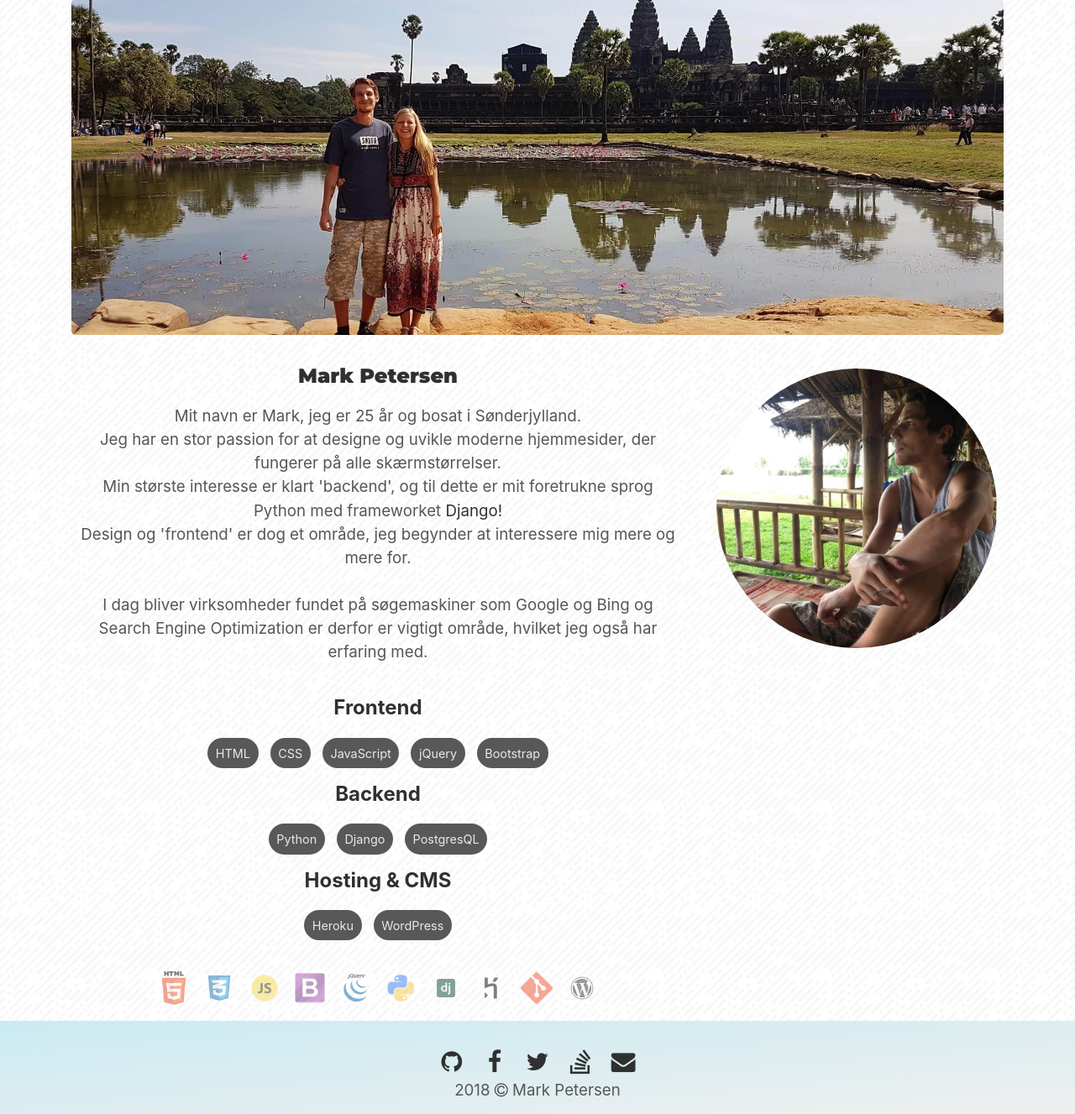
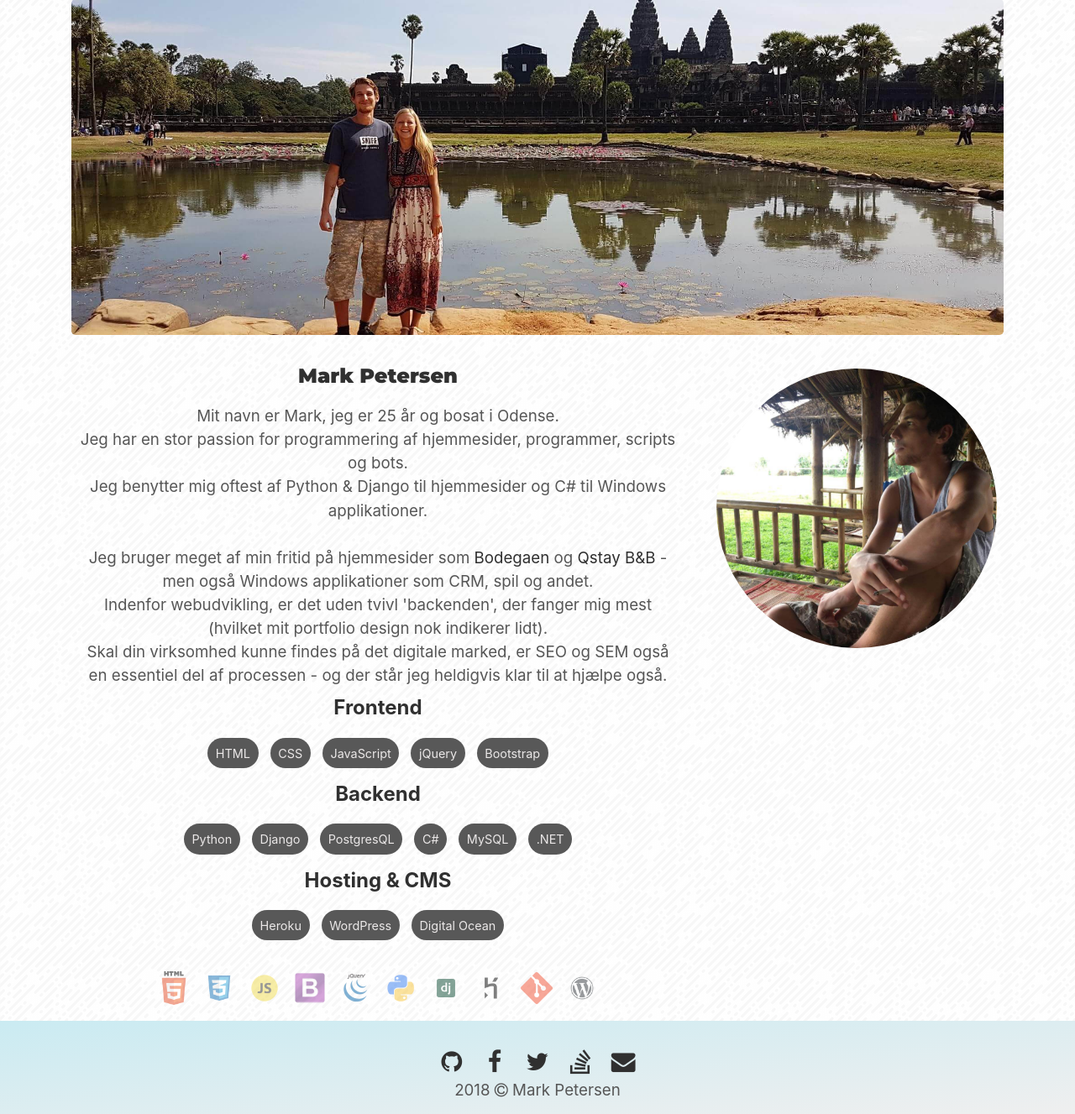
Before and after one commit to MarkP92/personal-portfolio, a Django app: page /om/ in a window 1280 px wide. Shown: the part 66-1393 px from the top of the page at 84% size. Run offline with Django 3.2, Linux system fonts and the light colour scheme; some libraries are stand-ins or nearby versions.

Commit message:
changes to about

```diff
--- a/about/templates/about/about.html
+++ b/about/templates/about/about.html
@@ -10,11 +10,12 @@
             <div class="col-lg-8 col-sm-12">
                     <h1 class="display-5">Mark Petersen</h1>
                 <p>
-                    Mit navn er Mark, jeg er 25 år og bosat i Sønderjylland.<br />
-                    Jeg har en stor passion for at designe og uvikle moderne hjemmesider, der fungerer på alle skærmstørrelser.<br />
-                    Min største interesse er klart 'backend', og til dette er mit foretrukne sprog Python med frameworket <a href="https://www.djangoproject.com/">Django!</a><br />
-                    Design og 'frontend' er dog et område, jeg begynder at interessere mig mere og mere for.<br /><br />
-                    I dag bliver virksomheder fundet på søgemaskiner som Google og Bing og Search Engine Optimization er derfor er vigtigt område, hvilket jeg også har erfaring med.<br /><br />
+                    Mit navn er Mark, jeg er 25 år og bosat i Odense.<br />
+                    Jeg har en stor passion for programmering af hjemmesider, programmer, scripts og bots.<br />
+                    Jeg benytter mig oftest af Python & Django til hjemmesider og C# til Windows applikationer.<br /><br />
+                    Jeg bruger meget af min fritid på hjemmesider som <a href="https://www.bodegaenodense.dk" rel="noopener" target="_blank">Bodegaen</a> og <a href="https://qstay.dk" rel="noopener" target="_blank">Qstay B&B</a> - men også Windows applikationer som CRM, spil og andet.<br />
+                    Indenfor webudvikling, er det uden tvivl 'backenden', der fanger mig mest (hvilket mit portfolio design nok indikerer lidt).<br />
+                    Skal din virksomhed kunne findes på det digitale marked, er SEO og SEM også en essentiel del af processen - og der står jeg heldigvis klar til at hjælpe også.
                 </p>
                 <div class="skill-list">
                     <h5 class="mb-1"><strong>Frontend</strong></h5>
@@ -30,11 +31,15 @@
                         <li><span class="code-box">Python</span></li>
                         <li><span class="code-box">Django</span></li>
                         <li><span class="code-box">PostgresQL</span></li>
+                        <li><span class="code-box">C#</span></li>
+                        <li><span class="code-box">MySQL</span></li>
+                        <li><span class="code-box">.NET</span></li>
                     </ul>
                     <h5 class="mb-1"><strong>Hosting & CMS</strong></h5>
                     <ul class="skills">
                         <li><span class="code-box">Heroku</span></li>
                         <li><span class="code-box">WordPress</span></li>
+                        <li><span class="code-box">Digital Ocean</span></li>
                     </ul>
                 </div>
                 <ul class="skills">
--- a/templates/base.html
+++ b/templates/base.html
@@ -35,7 +35,7 @@
     <!-- ICONS -->
     <link href="https://stackpath.bootstrapcdn.com/font-awesome/4.7.0/css/font-awesome.min.css" rel="stylesheet" type="text/css">
     <!-- TITLE -->
-    <title>Mark Petersens Portfolio | {% block title %}{% endblock %}</title>
+    <title>Mark Petersens Portfolio | {% block title %}Webudvikling og Programmering{% endblock %}</title>
 </head>
 <body>
     <header>
--- a/templates/index.html
+++ b/templates/index.html
@@ -80,6 +80,7 @@
             <h2 class="section-header" id="blog-head">SENESTE INDLÆG</h2>
             <div class="row">
                 <div class="card-deck">
+                    {% if post in post_list %}
                         {% for post in post_list %}
                             <div class="col-md-4 col-sm-6 col-xs-12">
                                 <div class="card">
@@ -97,6 +98,8 @@
                                 </div>
                             </div>
                         {% endfor %}
+                    {% else %}
+                        <h4 class="p-2 justify-content-center align-self-center">Ingen indlæg!</h4>
                 </div>
             </div>
         </div>
```
Lines whose indentation alone changed are shown as unchanged.
